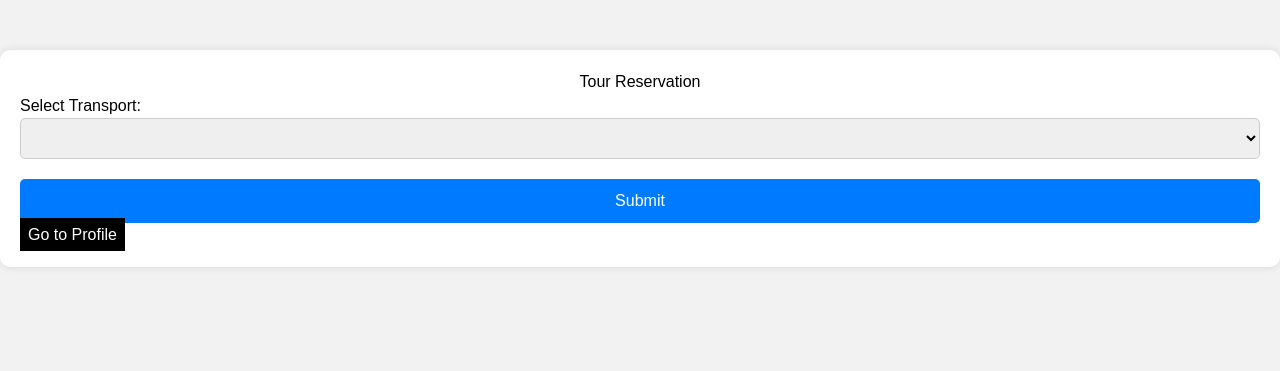
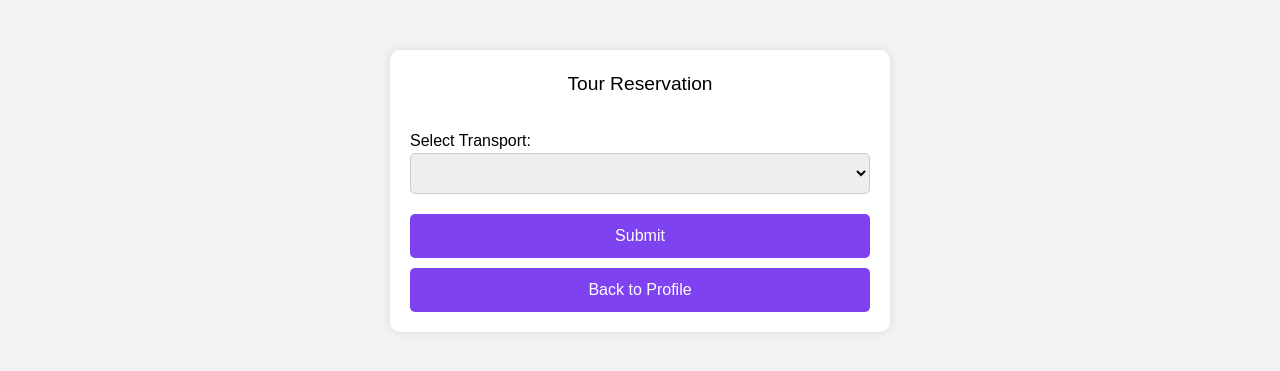
Before and after one commit to ay0-0n/TourPlanner, a Flask app: page /select_transport in a window 1280 px wide. Shown: the part 72-443 px from the top of the page. Run offline with Flask 3, Linux system fonts and the light colour scheme; data comes from the database, SQL or seed files in the repository; lists and menus that the app fills with data are empty; some libraries are stand-ins or nearby versions.

Commit message:
Update select_transport.html

```diff
--- a/app/templates/select_transport.html
+++ b/app/templates/select_transport.html
@@ -14,7 +14,7 @@
         }
 
         .container {
-            max-width: 600px;
+            width: 500px !important;
             margin: 50px auto;
             background-color: #fff;
             padding: 20px;
@@ -22,9 +22,27 @@
             box-shadow: 0 0 10px rgba(0, 0, 0, 0.1);
         }
 
-        h1 {
+        .container h1 {
+            font-size:larger ;
             text-align: center;
             margin-bottom: 30px;
+        }
+
+        .container a{
+            display: block;
+            width: 100%;
+            padding: 10px;
+            background-color: #7E42F1;
+            color: #fff;
+            border: none;
+            border-radius: 5px;
+            font-size: 16px;
+            margin-top: 10px;
+            text-align: center;
+        }
+
+        .container a:hover{
+            background-color: #4d06d0;
         }
 
         .dropdown {
@@ -45,16 +63,15 @@
             display: block;
             width: 100%;
             padding: 10px;
-            background-color: #007bff;
+            background-color: #7E42F1;
             color: #fff;
             border: none;
             border-radius: 5px;
-            cursor: pointer;
             font-size: 16px;
         }
 
         .btn-submit:hover {
-            background-color: #0056b3;
+            background-color: #4d06d0;
         }
     </style>
 {% endblock %}
@@ -73,7 +90,7 @@
             <select id="transport" name="transport">
                 {% for transport in transports %}
                     <option value="{{transport.transport_id}}">
-                            {{transport.transport_type}} $:{{transport.cost}}tk
+                            {{transport.transport_type}}: {{transport.cost}}৳
                     </option>
                 {% endfor %}
             </select>
@@ -82,7 +99,7 @@
         <input type="hidden" name="hotel" value="{{ hotel }}">
         <button type="submit" class="btn-submit">Submit</button>
     </form>
-    <a href="{{url_for('profile')}}" class="bg-black text-white p-2">Go to Profile</a>
+    <a href="{{url_for('profile')}}">Back to Profile</a>
 </div>
 
 {% endblock %}
```
